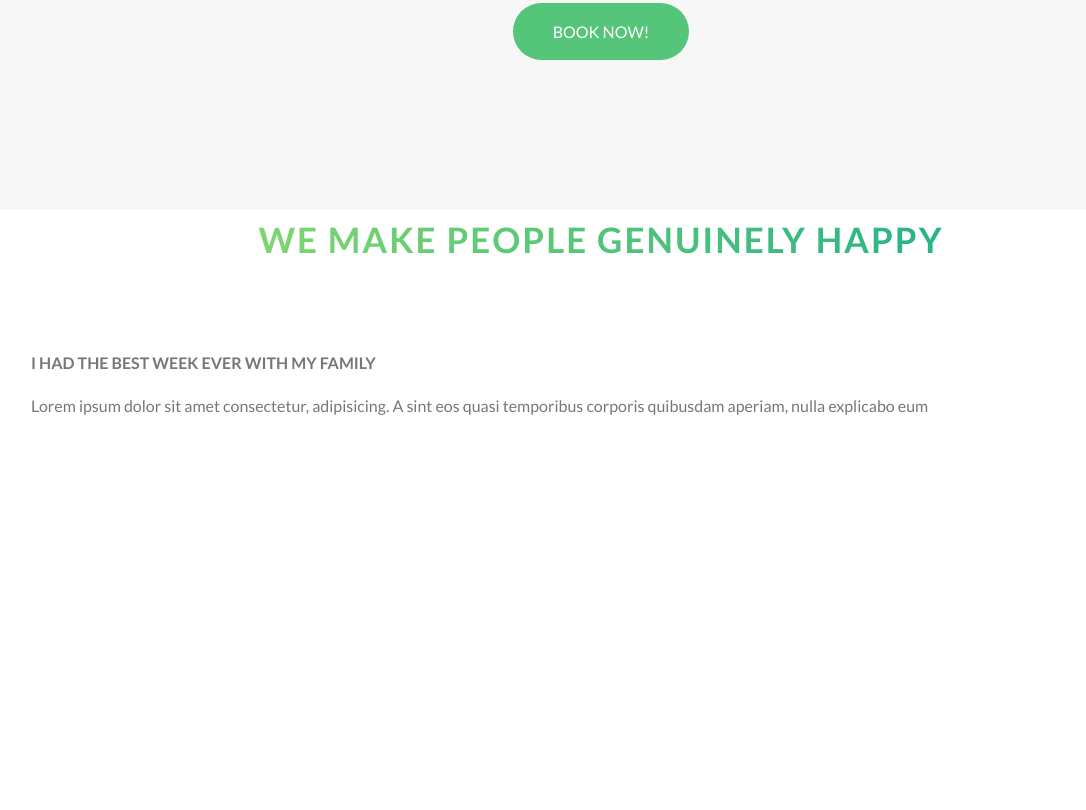
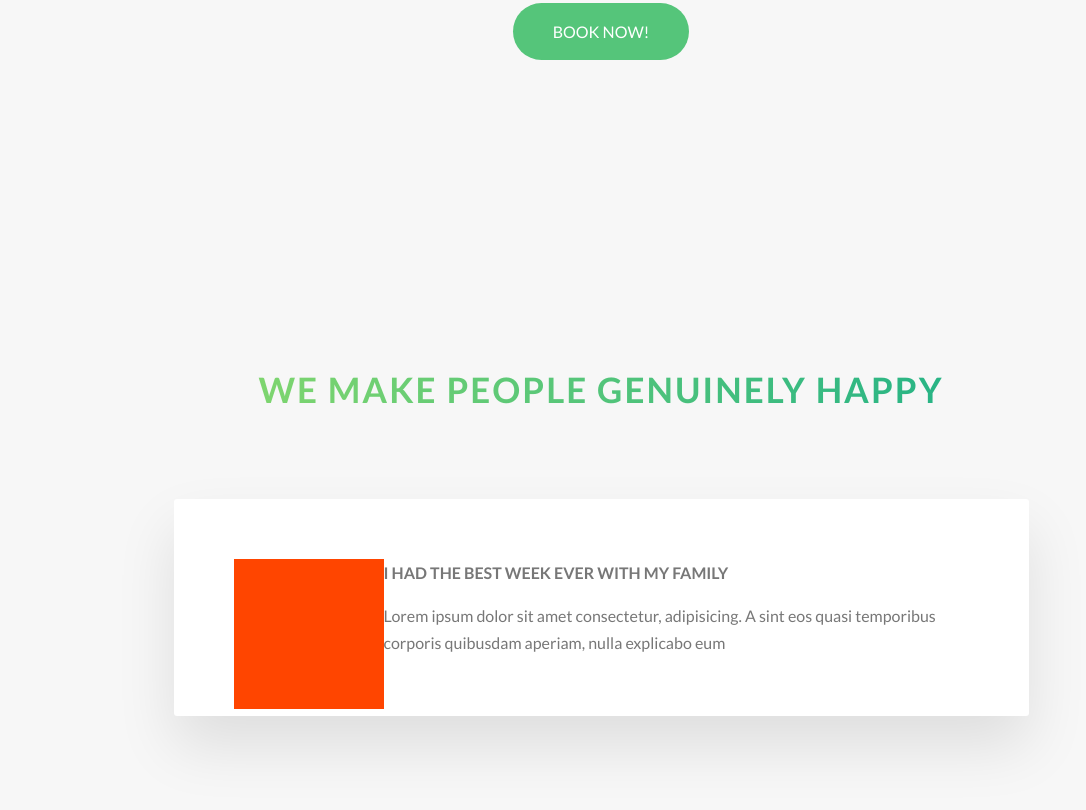
Before and after one commit to aykutterzi/natours, a website: page index.html in a window 1280 px wide. Shown: the part 3057-3867 px from the top of the page, without its empty margins (39-1125 px from the left). Before the commit the page ends 3506 px from the top, so only its background shows below. Drawn offline with nearby package versions, Linux system fonts and the light colour scheme; files that its build step writes are made by us from their sources.

Commit message:
Building stories section

```diff
--- /dev/null
+++ b/sass/components/_story.scss
@@ -0,0 +1,16 @@
+.story {
+  width: 75%;
+  margin: 0 auto;
+  box-shadow: 0 3rem 6rem rgba($color-black, 0.1);
+  background-color: $color-white;
+  border-radius: 3px;
+  padding: 6rem;
+  font-size: $default-font-size;
+
+  &__shape {
+    width: 15rem;
+    height: 15rem;
+    background-color: orangered;
+    float: left;
+  }
+}
--- a/sass/main.scss
+++ b/sass/main.scss
@@ -11,6 +11,7 @@
 @import "components/card";
 @import "components/feature-box";
 @import "components/composition";
+@import "components/story";
 
 @import "layout/header";
 @import "layout/grid";
--- a/sass/pages/_home.scss
+++ b/sass/pages/_home.scss
@@ -27,3 +27,9 @@
   margin-top: -10rem;
   padding: 25rem 0 15rem 0;
 }
+
+.section-stories {
+  position: relative;
+  padding: 15rem 0;
+  background-color: $color-grey-light-1;
+}
```
